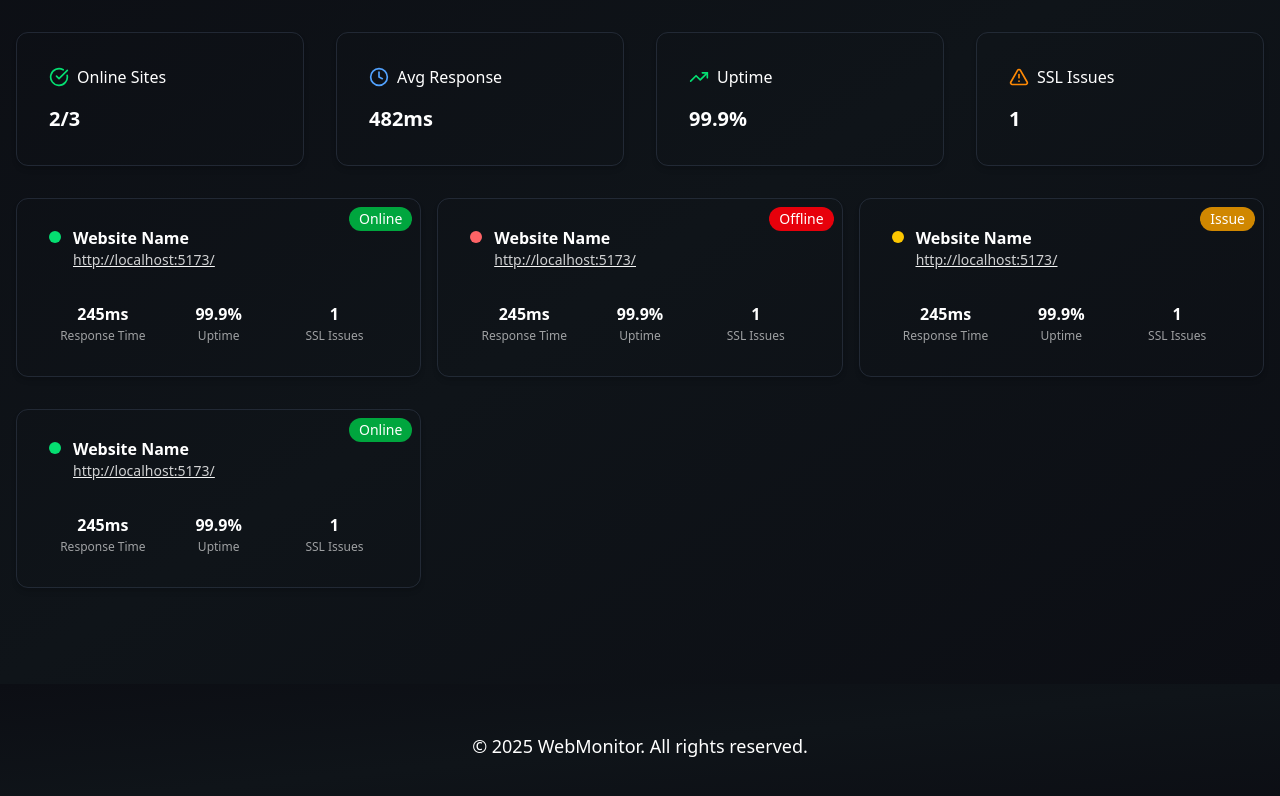
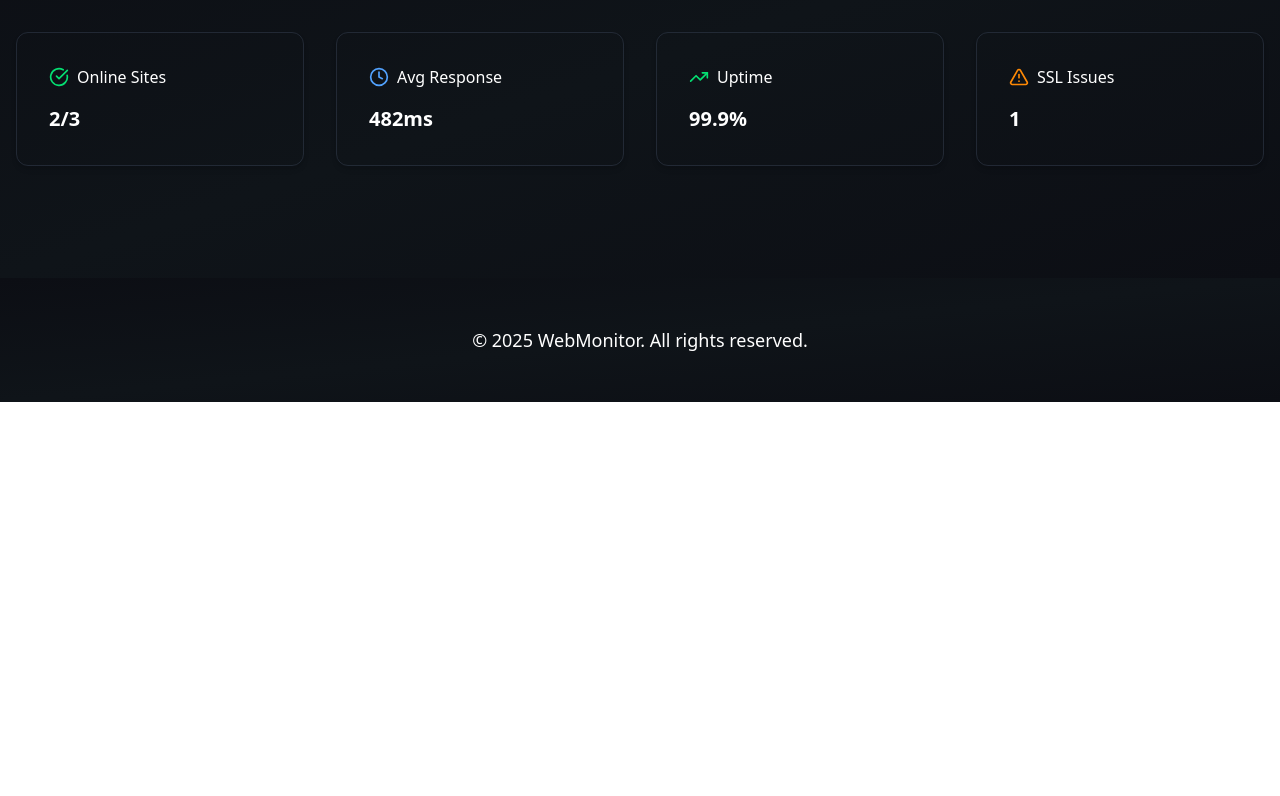
Before and after one commit to Dineshsoni02/WebmonitorV2, a React (Vite) app in the folder frontend/: page / in a window 1280 px wide. Shown: the part 1812-2608 px from the top of the page. After the commit the page ends 2214 px from the top, so only its background shows below. Built offline with nearby package versions, Linux system fonts and the light colour scheme.

Commit message:
card additions

```diff
--- a/frontend/src/components/BodyComponent.jsx
+++ b/frontend/src/components/BodyComponent.jsx
@@ -434,151 +434,6 @@ const DashboardSection = ({ setShowModal }) => {
         {websiteList.map((website) => (
           <WebsiteCard key={website?.data?.url} websiteInfo={website.data} />
         ))}
-
-        <div className="websiteCard relative bg-transparent border border-gray-700/50 hover:border-gray-600/80 p-8 rounded-xl shadow-md hover:shadow-[0px_0px_28px_2px] hover:shadow-cyan-500/25 transition-all duration-300 flex gap-4 mb-4 flex-col">
-          {/* //top */}
-          <div className="flex gap-3 ">
-            <div className="dot bg-green-400 w-3 h-3 rounded-full animate-pulse"></div>
-            <div className="flex flex-col mt-0">
-              <div className="text-white font-bold mt-[-5px]">Website Name</div>
-              <span className="text-white/80 hover:text-white underline text-sm  ">
-                <a href="">http://localhost:5173/</a>
-              </span>
-            </div>
-          </div>
-
-          <div className="absolute top-2 right-2 text-white bg-green-600 px-2.5 py-0.5 text-sm font-medium rounded-full ">
-            Online
-          </div>
-
-          {/* //bottom */}
-          <div className="mt-4 grid grid-cols-3 gap-2">
-            <div className="flex gap-0.5 flex-col items-center">
-              <div className="text-white font-bold">245ms</div>
-              <div className="text-white/60 font-medium text-xs">
-                Response Time
-              </div>
-            </div>
-            <div className="flex gap-0.5 flex-col items-center">
-              <div className="text-white font-bold">99.9%</div>
-              <div className="text-white/60 font-medium text-xs">Uptime</div>
-            </div>
-            <div className="flex gap-0.5 flex-col items-center">
-              <div className="text-white font-bold">1</div>
-              <div className="text-white/60 font-medium text-xs">
-                SSL Issues
-              </div>
-            </div>
-          </div>
-        </div>
-        <div className="websiteCard relative bg-transparent border border-gray-700/50 hover:border-gray-600/80 p-8 rounded-xl shadow-md hover:shadow-[0px_0px_28px_2px] hover:shadow-cyan-500/25 transition-all duration-300 flex gap-4 mb-4 flex-col">
-          {/* //top */}
-          <div className="flex gap-3 ">
-            <div className="dot bg-red-400 w-3 h-3 rounded-full animate-pulse"></div>
-            <div className="flex flex-col mt-0">
-              <div className="text-white font-bold mt-[-5px]">Website Name</div>
-              <span className="text-white/80 hover:text-white underline text-sm  ">
-                <a href="">http://localhost:5173/</a>
-              </span>
-            </div>
-          </div>
-
-          <div className="absolute top-2 right-2 text-white bg-red-600 px-2.5 py-0.5 text-sm font-medium rounded-full ">
-            Offline
-          </div>
-
-          {/* //bottom */}
-          <div className="mt-4 grid grid-cols-3 gap-2">
-            <div className="flex gap-0.5 flex-col items-center">
-              <div className="text-white font-bold">245ms</div>
-              <div className="text-white/60 font-medium text-xs">
-                Response Time
-              </div>
-            </div>
-            <div className="flex gap-0.5 flex-col items-center">
-              <div className="text-white font-bold">99.9%</div>
-              <div className="text-white/60 font-medium text-xs">Uptime</div>
-            </div>
-            <div className="flex gap-0.5 flex-col items-center">
-              <div className="text-white font-bold">1</div>
-              <div className="text-white/60 font-medium text-xs">
-                SSL Issues
-              </div>
-            </div>
-          </div>
-        </div>
-        <div className="websiteCard relative bg-transparent border border-gray-700/50 hover:border-gray-600/80 p-8 rounded-xl shadow-md hover:shadow-[0px_0px_28px_2px] hover:shadow-cyan-500/25 transition-all duration-300 flex gap-4 mb-4 flex-col">
-          {/* //top */}
-          <div className="flex gap-3 ">
-            <div className="dot bg-yellow-400 w-3 h-3 rounded-full animate-pulse"></div>
-            <div className="flex flex-col mt-0">
-              <div className="text-white font-bold mt-[-5px]">Website Name</div>
-              <span className="text-white/80 hover:text-white underline text-sm  ">
-                <a href="">http://localhost:5173/</a>
-              </span>
-            </div>
-          </div>
-
-          <div className="absolute top-2 right-2 text-white bg-yellow-600 px-2.5 py-0.5 text-sm font-medium rounded-full ">
-            Issue
-          </div>
-
-          {/* //bottom */}
-          <div className="mt-4 grid grid-cols-3 gap-2">
-            <div className="flex gap-0.5 flex-col items-center">
-              <div className="text-white font-bold">245ms</div>
-              <div className="text-white/60 font-medium text-xs">
-                Response Time
-              </div>
-            </div>
-            <div className="flex gap-0.5 flex-col items-center">
-              <div className="text-white font-bold">99.9%</div>
-              <div className="text-white/60 font-medium text-xs">Uptime</div>
-            </div>
-            <div className="flex gap-0.5 flex-col items-center">
-              <div className="text-white font-bold">1</div>
-              <div className="text-white/60 font-medium text-xs">
-                SSL Issues
-              </div>
-            </div>
-          </div>
-        </div>
-        <div className="websiteCard relative bg-transparent border border-gray-700/50 hover:border-gray-600/80 p-8 rounded-xl shadow-md hover:shadow-[0px_0px_28px_2px] hover:shadow-cyan-500/25 transition-all duration-300 flex gap-4 mb-4 flex-col">
-          {/* //top */}
-          <div className="flex gap-3 ">
-            <div className="dot bg-green-400 w-3 h-3 rounded-full animate-pulse"></div>
-            <div className="flex flex-col mt-0">
-              <div className="text-white font-bold mt-[-5px]">Website Name</div>
-              <span className="text-white/80 hover:text-white underline text-sm  ">
-                <a href="">http://localhost:5173/</a>
-              </span>
-            </div>
-          </div>
-
-          <div className="absolute top-2 right-2 text-white bg-green-600 px-2.5 py-0.5 text-sm font-medium rounded-full ">
-            Online
-          </div>
-
-          {/* //bottom */}
-          <div className="mt-4 grid grid-cols-3 gap-2">
-            <div className="flex gap-0.5 flex-col items-center">
-              <div className="text-white font-bold">245ms</div>
-              <div className="text-white/60 font-medium text-xs">
-                Response Time
-              </div>
-            </div>
-            <div className="flex gap-0.5 flex-col items-center">
-              <div className="text-white font-bold">99.9%</div>
-              <div className="text-white/60 font-medium text-xs">Uptime</div>
-            </div>
-            <div className="flex gap-0.5 flex-col items-center">
-              <div className="text-white font-bold">1</div>
-              <div className="text-white/60 font-medium text-xs">
-                SSL Issues
-              </div>
-            </div>
-          </div>
-        </div>
       </div>
     </section>
   );
--- a/frontend/src/components/WebsiteCard.jsx
+++ b/frontend/src/components/WebsiteCard.jsx
@@ -7,32 +7,51 @@ const WebsiteCard = ({ websiteInfo }) => {
     <div className="websiteCard relative bg-transparent border border-gray-700/50 hover:border-gray-600/80 p-8 rounded-xl shadow-md hover:shadow-[0px_0px_28px_2px] hover:shadow-cyan-500/25 transition-all duration-300 flex gap-4 mb-4 flex-col">
       {/* //top */}
       <div className="flex gap-3 ">
+        {/* <div className="dot bg-red-400 w-3 h-3 rounded-full animate-pulse"></div> */}
+
         <div className="dot bg-green-400 w-3 h-3 rounded-full animate-pulse"></div>
         <div className="flex flex-col mt-0">
-          <div className="text-white font-bold mt-[-5px]">Website Name</div>
+          <div className="text-white font-bold mt-[-5px]">
+            {websiteInfo?.name}
+          </div>
           <span className="text-white/80 hover:text-white underline text-sm  ">
-            <a href="">http://localhost:5173/</a>
+            <a href={websiteInfo?.url}>{websiteInfo?.url}</a>
           </span>
         </div>
       </div>
 
       <div className="absolute top-2 right-2 text-white bg-green-600 px-2.5 py-0.5 text-sm font-medium rounded-full ">
-        Online
+        {websiteInfo?.status}
       </div>
+
+      {/* <div className="absolute top-2 right-2 text-white bg-red-600 px-2.5 py-0.5 text-sm font-medium rounded-full ">
+        Offline
+      </div> */}
+      {/* <div className="dot bg-yellow-400 w-3 h-3 rounded-full animate-pulse"></div>
+      <div className="absolute top-2 right-2 text-white bg-yellow-600 px-2.5 py-0.5 text-sm font-medium rounded-full ">
+        Issue
+      </div> */}
 
       {/* //bottom */}
       <div className="mt-4 grid grid-cols-3 gap-2">
         <div className="flex gap-0.5 flex-col items-center">
-          <div className="text-white font-bold">245ms</div>
+          <div className="text-white font-bold text-center">
+            {websiteInfo?.responseTime}
+          </div>
           <div className="text-white/60 font-medium text-xs">Response Time</div>
         </div>
         <div className="flex gap-0.5 flex-col items-center">
-          <div className="text-white font-bold">99.9%</div>
-          <div className="text-white/60 font-medium text-xs">Uptime</div>
+          <div className="text-white font-bold text-center">
+            {" "}
+            {websiteInfo?.lastChecked.split("T")[0]}
+          </div>
+          <div className="text-white/60 font-medium text-xs">Last Checked</div>
         </div>
         <div className="flex gap-0.5 flex-col items-center">
-          <div className="text-white font-bold">1</div>
-          <div className="text-white/60 font-medium text-xs">SSL Issues</div>
+          <div className="text-white font-bold text-center">
+            {websiteInfo?.ssl?.daysRemaining}
+          </div>
+          <div className="text-white/60 font-medium text-xs">SSL Expiry</div>
         </div>
       </div>
     </div>
```
